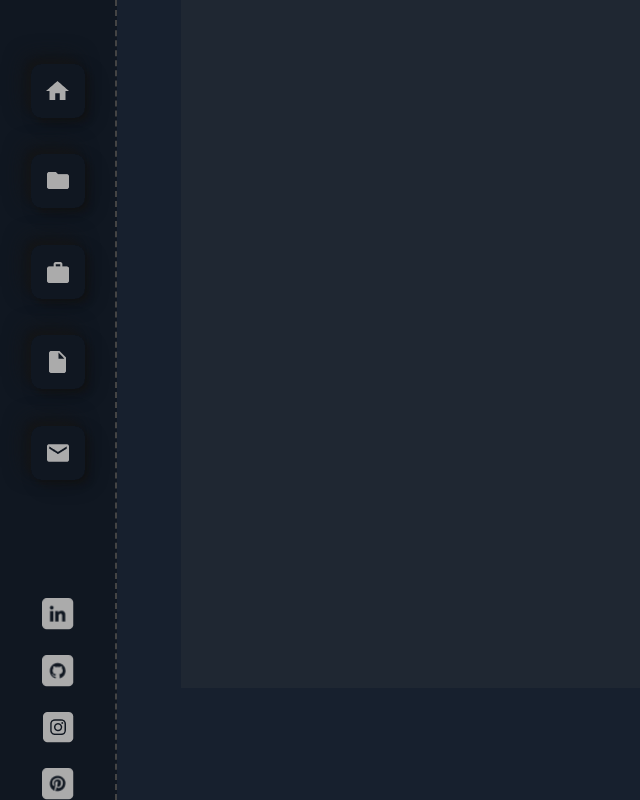
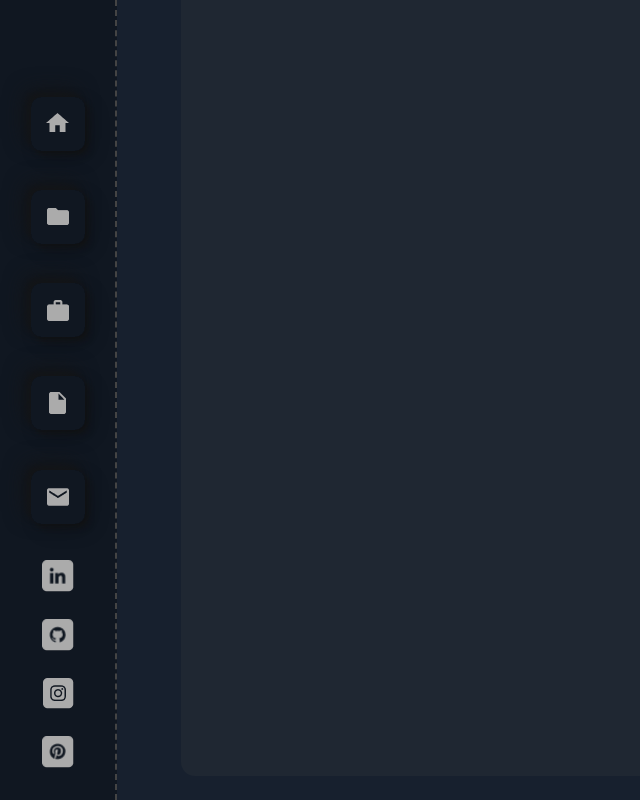
Before and after one commit to Tobi-Adegbuji/tobi-alexzander-portfolio, a React (Create React App) app: page / in a window 1280 px wide. Shown: the whole page, without its empty margins (0-640 px from the left). Built offline with nearby package versions, Linux system fonts and the light colour scheme.

Commit message:
Made banner longer

```diff
--- a/src/Banner.css
+++ b/src/Banner.css
@@ -2,5 +2,6 @@
     background-color: #1F2732;
     flex-grow: 1;
     width: 100%;
-    height: 688px;
+    height: 97vh;
+    border-bottom-left-radius: 14px;
 }
--- a/src/Navbar.css
+++ b/src/Navbar.css
@@ -22,7 +22,7 @@
 
 
 .social-media-container{
-    margin-top: 118px;
+    margin-top: 36px;
     height: 208px;
     display: flex;
     flex-direction: column;
```
Also changed, not shown: 1 other file (tests, documents, lock files or other folders).
